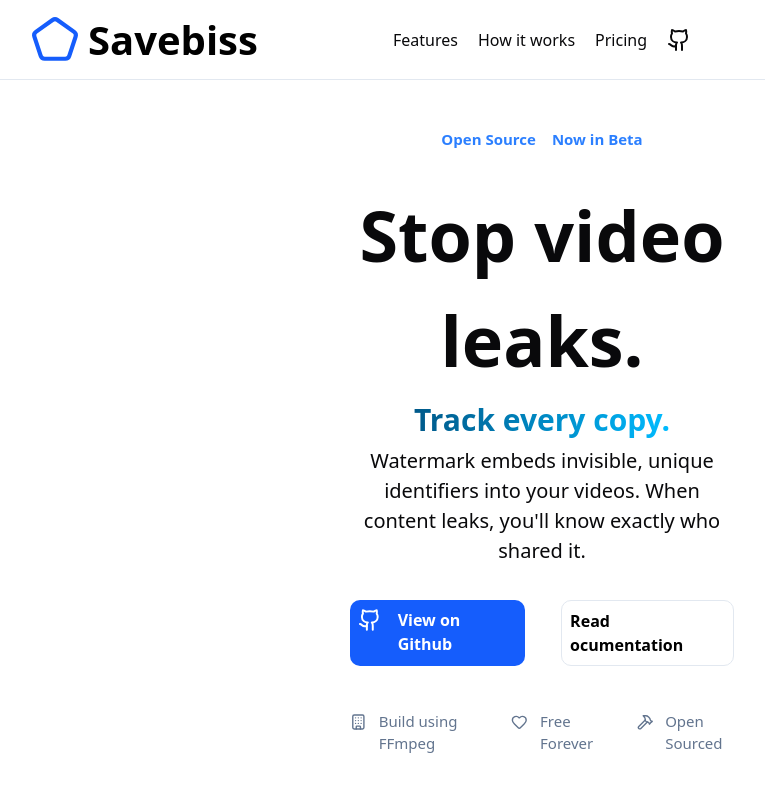
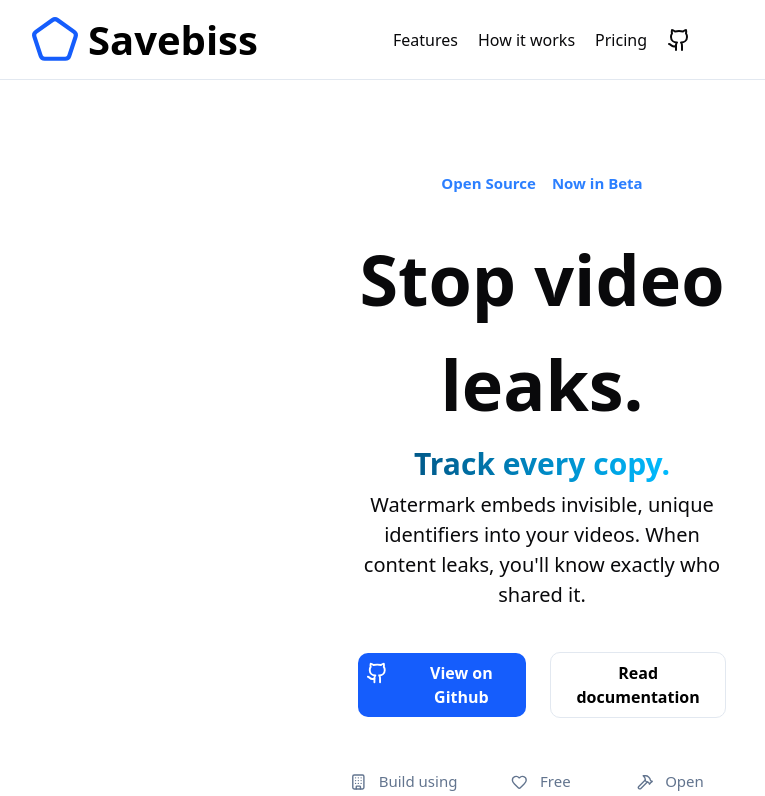
Before and after one commit to SuperexMack/ffmpeg, a Next.js app in the folder Frontend/client/: page / in a window 1280 px wide. Shown: the top 796 px of the page, without its empty margins (98-863 px from the left). Built offline with nearby package versions, Linux system fonts and the light colour scheme; a web font is replaced by a local one.

Commit message:
Done with the most part of responsivness hehe see u tomorrow

```diff
--- a/Frontend/client/app/Components/BottomContent.tsx
+++ b/Frontend/client/app/Components/BottomContent.tsx
@@ -4,21 +4,21 @@
 export function BottomText(){
     return(
         <>
-        <div className="w-[90%] mt-[100px] h-auto">
+        <div className="md:w-[90%] w-full mt-[100px] h-auto">
         <div className="max-w-7xl mt-[50px] p-5 mx-auto h-[300px]  flex flex-col space-y-3.5 justify-center items-center text-center ">
-                <h1 className="text-[50px] mainhead font-bold">Start protecting your videos today</h1>
+                <h1 className="md:text-[50px] text-[30px] text-center mainhead font-bold">Start protecting your videos today</h1>
                 <p className="text-[20px]">Open source. Free forever. Deploy in minutes.</p>
-                 <div className="flex w-full space-x-9 justify-center mt-[30px]">
+                 <div className="md:flex md:flex-row flex-col md:space-y-0 space-y-5 items-center justify-center  w-full p-2 space-x-6 mt-[30px]">
 
 
-                   <div className="w-auto h-auto p-2 flex space-x-4 rounded-lg bg-blue-600">
+                   <div className="md:w-auto w-full h-auto p-2 flex justify-center space-x-4 rounded-lg bg-blue-600">
                     <Github className="text-white"></Github>
-                    <Link href={"https://github.com/SuperexMack/ffmpeg"} className="text-white font-bold">View on Github</Link>
+                    <Link href={"https://github.com/SuperexMack/ffmpeg"} className="text-white font-bold text-center">View on Github</Link>
                     </div>
 
-                     <div className="w-auto h-auto p-2 flex space-x-4 border border-slate-200 rounded-lg hover:border-slate-700">
+                     <div className="md:w-auto w-full h-auto p-2 justify-center flex border border-slate-200 rounded-lg hover:border-slate-700">
 
-                    <Link href={"/Doc"} className="font-bold text-black">Read ocumentation</Link>
+                    <Link href={"/Doc"} className="font-bold text-black text-center">Read documentation</Link>
                     </div>
 
 
--- a/Frontend/client/app/Components/HowdoitProtectSection.tsx
+++ b/Frontend/client/app/Components/HowdoitProtectSection.tsx
@@ -6,10 +6,10 @@
       <div className="max-w-7xl mx-auto">
         {/* Header */}
         <div className="text-center mb-16">
-          <h1 className="text-5xl md:text-6xl font-bold text-gray-900 mb-4 tracking-tight">
+          <h1 className="text-4xl md:text-6xl font-bold text-gray-900 mb-4 tracking-tight">
             How It Protects Your Content
           </h1>
-          <p className="text-xl text-gray-600 max-w-2xl mx-auto">
+          <p className="md:text-xl text-[20px] overflow-x-hidden md:mt-1 mt-5  text-gray-600 max-w-2xl mx-auto">
             Advanced security features designed to trace and prevent unauthorized content sharing
           </p>
         </div>
--- a/Frontend/client/app/Components/HowtouseVideo.tsx
+++ b/Frontend/client/app/Components/HowtouseVideo.tsx
@@ -5,7 +5,7 @@
         <>
         <div className="max-w-7xl mx-auto h-auto mt-[50px]">
             <div className="flex flex-col items-center space-y-4">
-                <h1 className="text-[60px] font-bold">How it works Demo.</h1>
+                <h1 className="md:text-[60px] text-[40px] text-center font-bold">How it works Demo.</h1>
                 <HeroVideoDialogDemo></HeroVideoDialogDemo>
             </div>
         </div>
--- a/Frontend/client/app/Components/Mainbody.tsx
+++ b/Frontend/client/app/Components/Mainbody.tsx
@@ -4,7 +4,7 @@
 export default function(){
     return(
         <>
-        <div className="md:w-[80%] w-full p-32 flex h-auto flex-col space-y-3 items-center">
+        <div className="md:w-[80%] w-full md:p-32 p-2 mt-11 flex h-auto flex-col space-y-3 items-center">
 
 
               <div className="flex space-x-4">
@@ -20,17 +20,17 @@
                     videos. When content leaks, you'll know exactly who shared it.
                 </p>
 
-                <div className="flex w-full space-x-4 md:space-x-9 justify-center mt-[30px]">
+               <div className="md:flex md:flex-row flex-col md:space-y-0 space-y-5 items-center justify-center  w-full p-2 space-x-6 mt-[30px]">
 
 
-                   <div className="w-auto h-auto p-2 flex space-x-4 rounded-lg bg-blue-600">
+                   <div className="md:w-auto w-full h-auto p-2 flex justify-center space-x-4 rounded-lg bg-blue-600">
                     <Github className="text-white"></Github>
-                    <Link href="https://github.com/SuperexMack/ffmpeg" className="text-white font-bold">View on Github</Link>
+                    <Link href={"https://github.com/SuperexMack/ffmpeg"} className="text-white font-bold text-center">View on Github</Link>
                     </div>
 
-                     <div className="w-auto h-auto p-2 flex space-x-4 border border-slate-200 rounded-lg hover:border-slate-700">
+                     <div className="md:w-auto w-full h-auto p-2 justify-center flex border border-slate-200 rounded-lg hover:border-slate-700">
 
-                    <Link href="/Doc" className="font-bold text-black">Read ocumentation</Link>
+                    <Link href={"/Doc"} className="font-bold text-black text-center">Read documentation</Link>
                     </div>
 
 
@@ -61,7 +61,7 @@
 
              </div>
 
-                <div className="w-[80%] h-[500px]  mt-[100px]">
+                <div className="md:w-[80%] w-[95%] h-[500px] mt-[50px]">
                    <video muted loop className="w-full h-full object-contain rounded-lg" src={"/landingVid.mp4"} autoPlay={true}></video>
                 </div>
 
--- a/Frontend/client/app/globals.css
+++ b/Frontend/client/app/globals.css
@@ -130,3 +130,7 @@
   font-style: normal;
   overflow-x: hidden;
 } */
+
+body{
+  overflow-x: hidden;
+}
```
